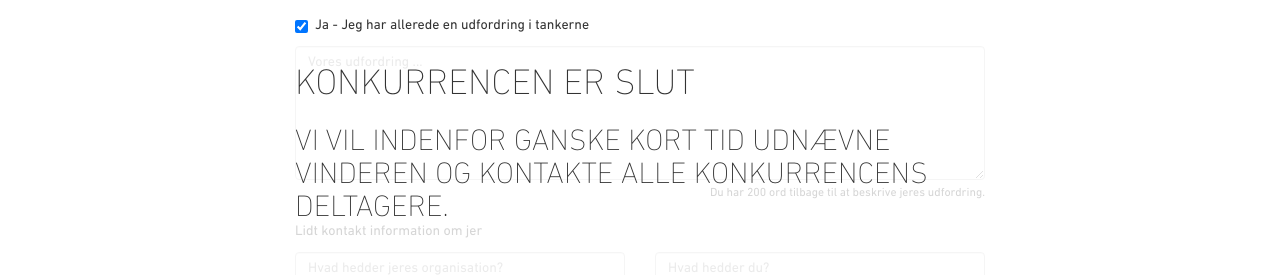
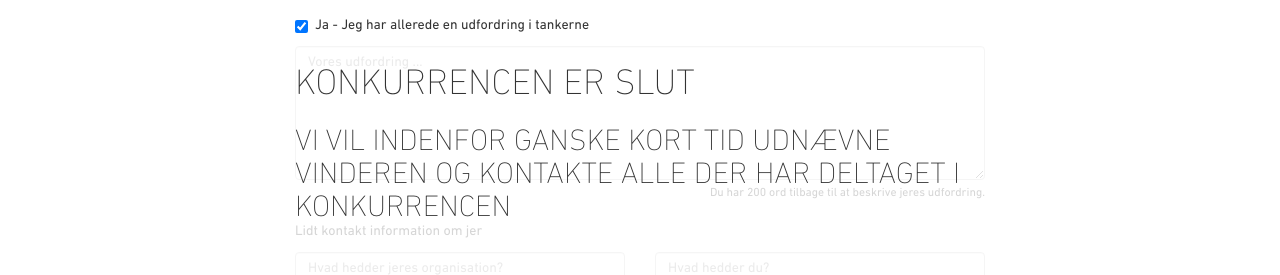
Before and after one commit to Socialsquare/hacks.bitblueprint.com, a plain HTML site: page index.html in a window 1280 px wide. Shown: the part 881-1156 px from the top of the page. Drawn offline with nearby package versions, Linux system fonts and the light colour scheme.

Commit message:
Rearranging words.

```diff
--- a/index.html
+++ b/index.html
@@ -122,7 +122,7 @@
 					</div>
 					<div id="due-deadline">
 						<h1>Konkurrencen er slut</h1>
-						<h2>Vi vil indenfor ganske kort tid udnævne vinderen og kontakte alle konkurrencens deltagere.</h2>
+						<h2>Vi vil indenfor ganske kort tid udnævne vinderen og kontakte alle der har deltaget i konkurrencen</h2>
 					</div>
 				</div>
 			</form>
```
